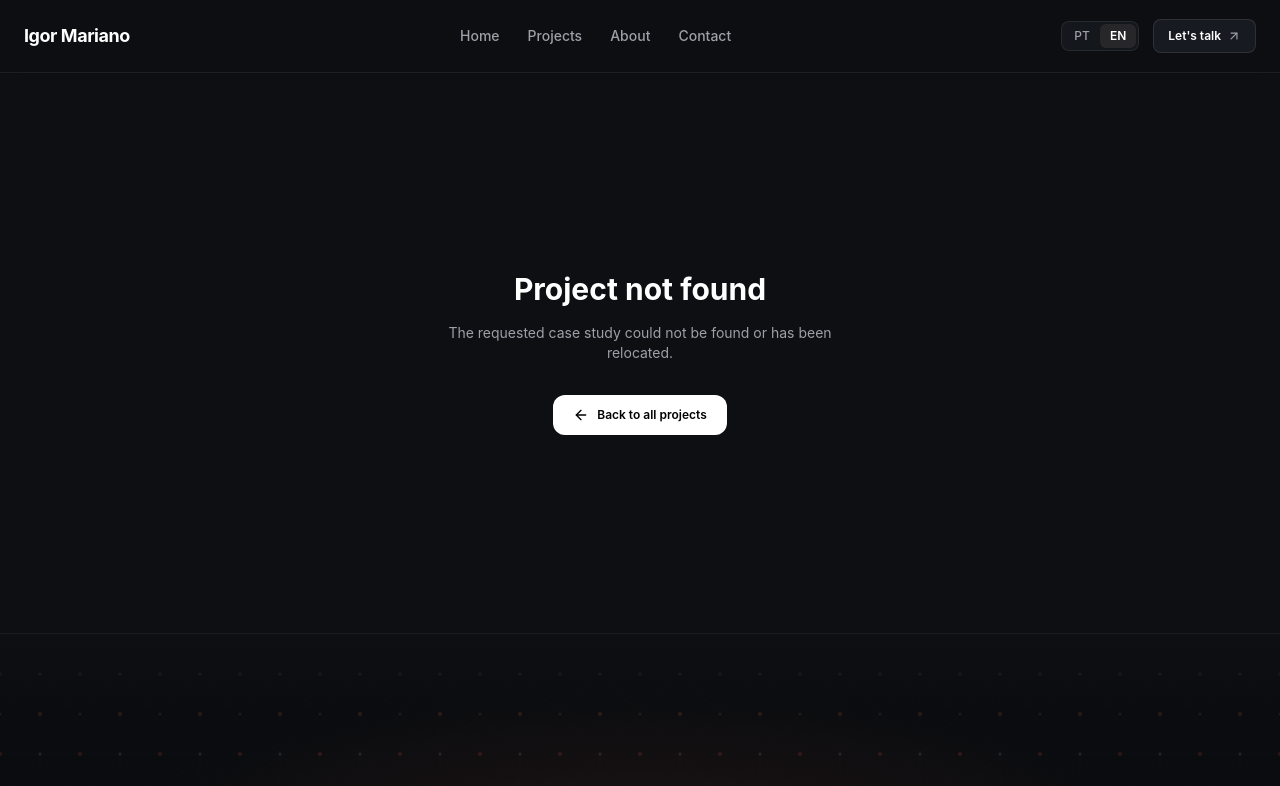
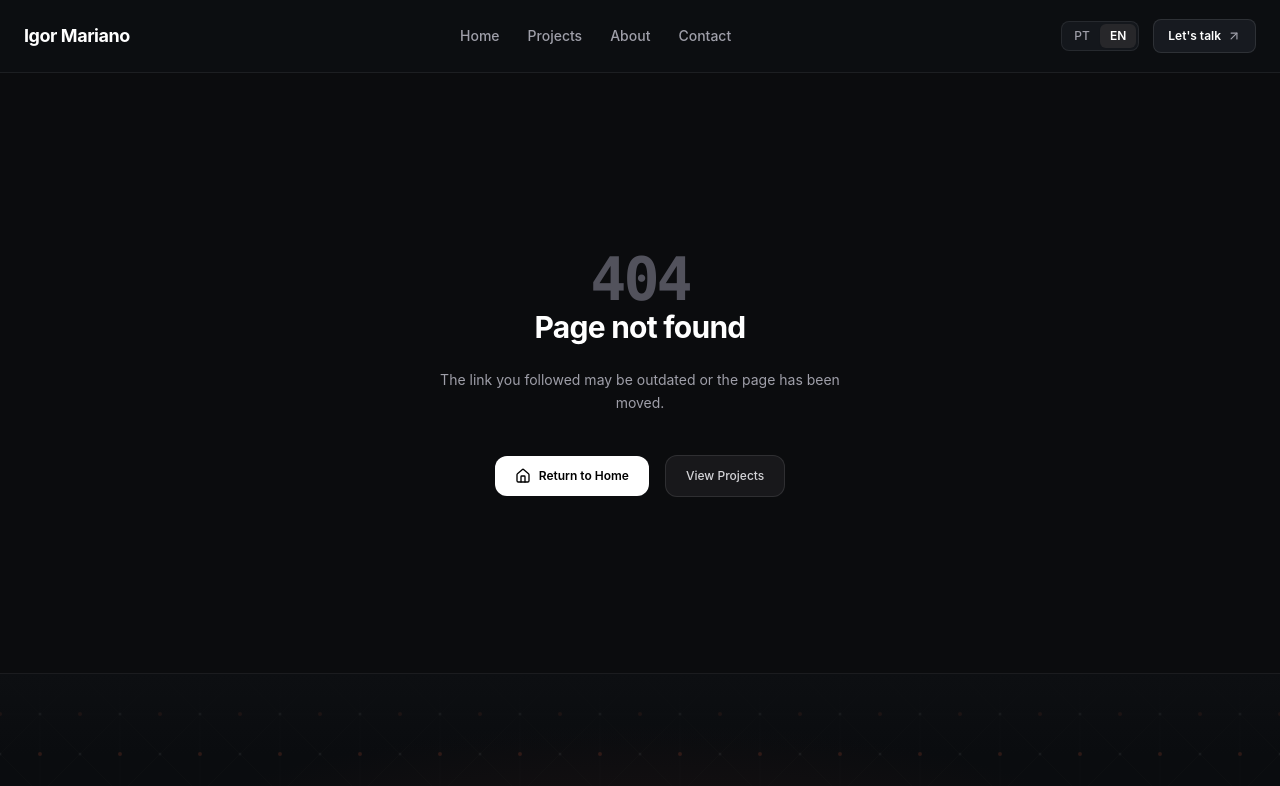
Before and after one commit to igormarianoapps/Portfolio, a React (Vite) app: page /1/projetos/1 in a window 1280 px wide. Shown: the top 786 px of the page. Built offline with nearby package versions, Linux system fonts and the light colour scheme.

Commit message:
fix: validate supported locale routes

```diff
--- a/src/App.tsx
+++ b/src/App.tsx
@@ -1,5 +1,5 @@
 import React, { lazy, Suspense, useEffect } from 'react';
-import { BrowserRouter, Routes, Route, useLocation, Navigate } from 'react-router-dom';
+import { BrowserRouter, Routes, Route, useLocation, Navigate, Outlet, useParams } from 'react-router-dom';
 import { LanguageProvider, useLanguage } from './context/LanguageContext';
 import { Navbar } from './components/Navbar';
 import { Footer } from './components/Footer';
@@ -23,6 +23,12 @@ function ScrollToTop() {
   return null;
 }
 
+function LocaleGuard() {
+  const { locale } = useParams();
+  if (locale !== 'en' && locale !== 'pt') return <NotFoundPage />;
+  return <Outlet />;
+}
+
 function LocalizedRoutes() {
   const { language } = useLanguage();
   return <Routes>
@@ -30,10 +36,12 @@ function LocalizedRoutes() {
     <Route path="/sobre" element={<Navigate to={`/${language}/sobre`} replace />} />
     <Route path="/contato" element={<Navigate to={`/${language}/contato`} replace />} />
     <Route path="/projetos/:slug" element={<LegacyCaseRedirect />} />
-    <Route path="/:locale" element={<HomePage />} />
-    <Route path="/:locale/sobre" element={<AboutPage />} />
-    <Route path="/:locale/contato" element={<ContactPage />} />
-    <Route path="/:locale/projetos/:slug" element={<CaseStudyPage />} />
+    <Route path="/:locale" element={<LocaleGuard />}>
+      <Route index element={<HomePage />} />
+      <Route path="sobre" element={<AboutPage />} />
+      <Route path="contato" element={<ContactPage />} />
+      <Route path="projetos/:slug" element={<CaseStudyPage />} />
+    </Route>
     <Route path="*" element={<NotFoundPage />} />
   </Routes>;
 }
```
